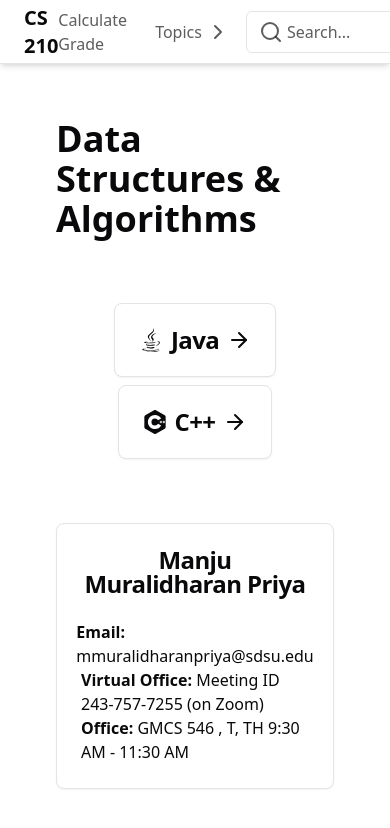
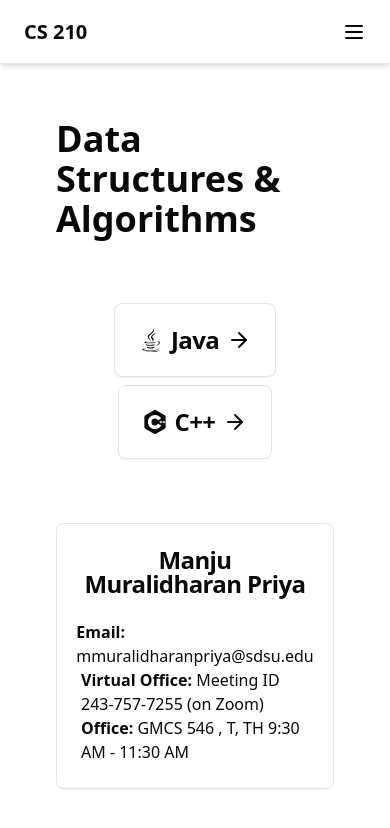
Before and after one commit to AjStraight619/CS210Website, a Next.js app: page / in a window 390 px wide. Shown: the top 828 px of the page. Built offline with nearby package versions, Linux system fonts and the light colour scheme.

Commit message:
adjusted mobile view

```diff
--- a/components/navigation/navbar.tsx
+++ b/components/navigation/navbar.tsx
@@ -1,17 +1,22 @@
+"use client";
 import { navbarLinks } from "@/lib/data";
+import { Menu } from "lucide-react";
 import Link from "next/link";
+import { useState } from "react";
 import { ModeToggle } from "../ui/theme-toggle";
 import SearchDialog from "./search-dialog";
 import TopicsDropdown from "./topics-dropdown";
 
 const Navbar = () => {
+  const [isMenuOpen, setIsMenuOpen] = useState(false);
   return (
     <nav className="fixed top-0 z-50 h-16 w-full border-b shadow-md backdrop-blur-sm">
       <div className="container mx-auto flex h-full items-center justify-between px-6">
         <a href="/" className="text-xl font-bold">
           CS 210
         </a>
-        <div className="flex items-center space-x-4">
+        {/* Full Navbar for larger screens */}
+        <div className="hidden sm:flex items-center space-x-4">
           {navbarLinks.map((link, index) => (
             <Link
               key={index}
@@ -23,8 +28,33 @@ const Navbar = () => {
           ))}
           <TopicsDropdown />
           <SearchDialog />
-          <ModeToggle />
+          <div>
+            <ModeToggle />
+          </div>
         </div>
+
+        <button
+          className="sm:hidden"
+          onClick={() => setIsMenuOpen(!isMenuOpen)}
+        >
+          <Menu />
+        </button>
+
+        {isMenuOpen && (
+          <div className="absolute top-16 right-0 z-10 w-48 bg-white shadow-lg p-4 sm:hidden">
+            {navbarLinks.map((link, index) => (
+              <Link
+                key={index}
+                href={link.href}
+                className="block text-primary/70 hover:text-primary mb-2"
+                onClick={() => setIsMenuOpen(false)}
+              >
+                {link.name}
+              </Link>
+            ))}
+            {/* Additional mobile menu items here */}
+          </div>
+        )}
       </div>
     </nav>
   );
--- a/components/navigation/search-dialog.tsx
+++ b/components/navigation/search-dialog.tsx
@@ -17,13 +17,15 @@ const SearchDialog = () => {
   return (
     <Dialog>
       <DialogTrigger asChild>
-        <button
-          className="w-10 p-2 relative inline-flex items-center border rounded-md text-primary/70 hover:text-primary z-[999]"
-          style={{ minWidth: "200px" }}
-        >
-          <Search className="absolute left-3 " />
-          <span className="ml-8 ">Search...</span>
-        </button>
+        <div className="relative inline-flex items-center">
+          <button className="w-10 h-10 p-2 border rounded-md text-primary/70 hover:text-primary z-[999] sm:hidden">
+            <Search className="m-auto" />
+          </button>
+          <button className="hidden sm:flex w-full p-2 border rounded-md text-primary/70 hover:text-primary items-center justify-center">
+            <Search className="mr-2" />
+            <span>Search...</span>
+          </button>
+        </div>
       </DialogTrigger>
       <DialogContent>
         <DialogHeader className="pt-4">
```
